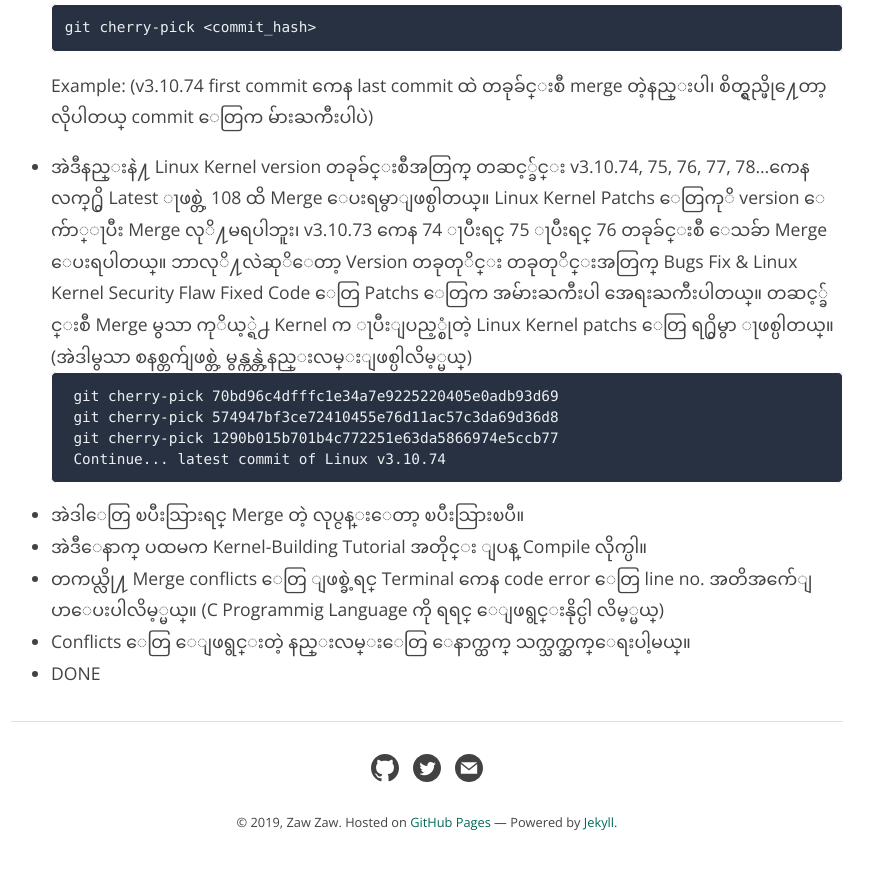
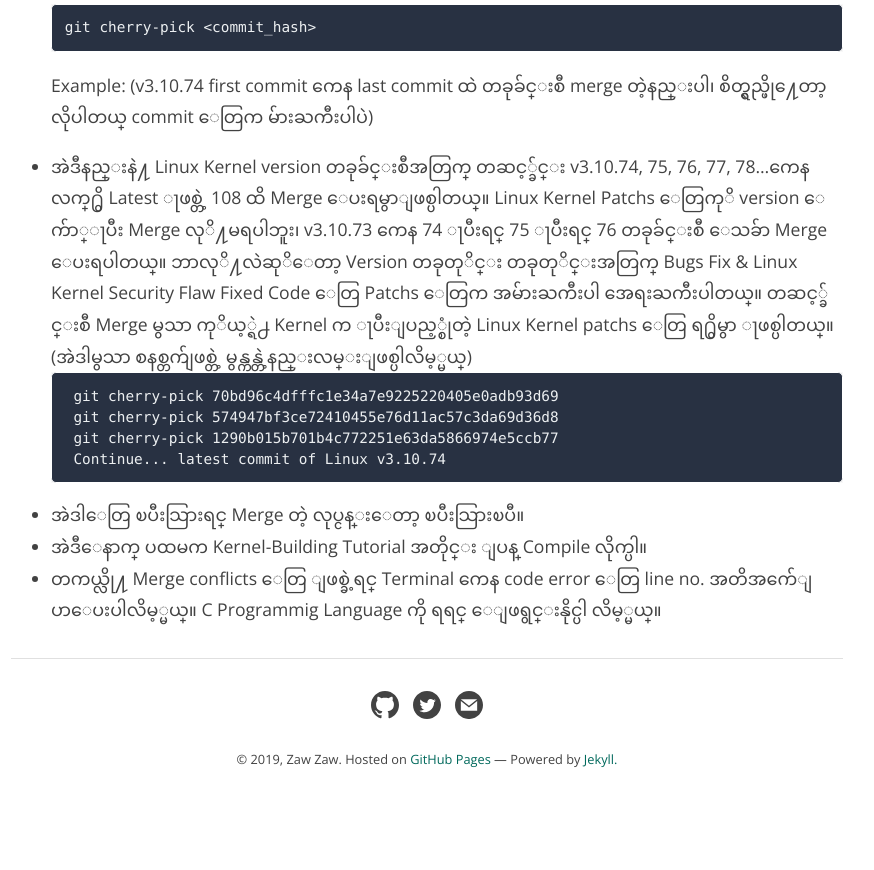
Before and after one commit to zawzaww/zawzaww.github.io, a Jekyll site: the page built from _posts/2018-03-17-merge-linux-kernel-patches.md, in a window 1280 px wide and 900 px high, scrolled down 6701 px. Shown: the top 870 px of the window, without its empty margins (213-1087 px from the left). Built offline with Jekyll 4.4.1, drawn with Linux system fonts in a browser that asks for light colours; comment, search, counter and statistics services are not loaded; after the commit the page ends 7538 px from its top, so only the background shows below that; some of the changed text lies outside the part shown.

Commit message:
_pots: blog posts: Clean up and update blog posts
Signed-off-by: Zaw Zaw <zawzthein@outlook.com>

```diff
--- a/_posts/2018-03-17-merge-linux-kernel-patches.md
+++ b/_posts/2018-03-17-merge-linux-kernel-patches.md
@@ -134,6 +134,4 @@ Example: (v3.10.74 first commit ကေန last commit ထဲ တခုခ်င
 
 - အဲဒါေတြ ၿပီးသြားရင္ Merge တဲ့ လုပ္ငန္းေတာ့ ၿပီးသြားၿပီ။
 - အဲဒီေနာက္ ပထမက Kernel-Building Tutorial အတိုင္း ျပန္ Compile လိုက္ပါ။
-- တကယ္လို႔ Merge conflicts ေတြ ျဖစ္ခဲ့ရင္ Terminal ကေန code error ေတြ line no. အတိအက်ေျပာေပးပါလိမ့္မယ္။ (C Programmig Language ကို ရရင္ ေျဖရွင္းနိုင္ပါ လိမ့္မယ္)
-- Conflicts ေတြ ေျဖရွင္းတဲ့ နည္းလမ္းေတြ ေနာက္ထက္ သက္သက္ဆက္ေရးပါ့မယ္။
-- DONE
+- တကယ္လို႔ Merge conflicts ေတြ ျဖစ္ခဲ့ရင္ Terminal ကေန code error ေတြ line no. အတိအက်ေျပာေပးပါလိမ့္မယ္။ C Programmig Language ကို ရရင္ ေျဖရွင္းနိုင္ပါ လိမ့္မယ္။
```
Also changed, not shown: other parts of _posts/2018-03-17-merge-linux-kernel-patches.md (+1 -1 lines), _posts/2018-03-09-build-android-kernel.md (+3 -3 lines), _posts/2018-05-04-create-kernel-flashablezip.md (+0 -1 lines), _posts/2018-07-14-build-pure-android.md (+2 -3 lines), _posts/2018-10-18-android-os-description.md (+1 -1 lines).
